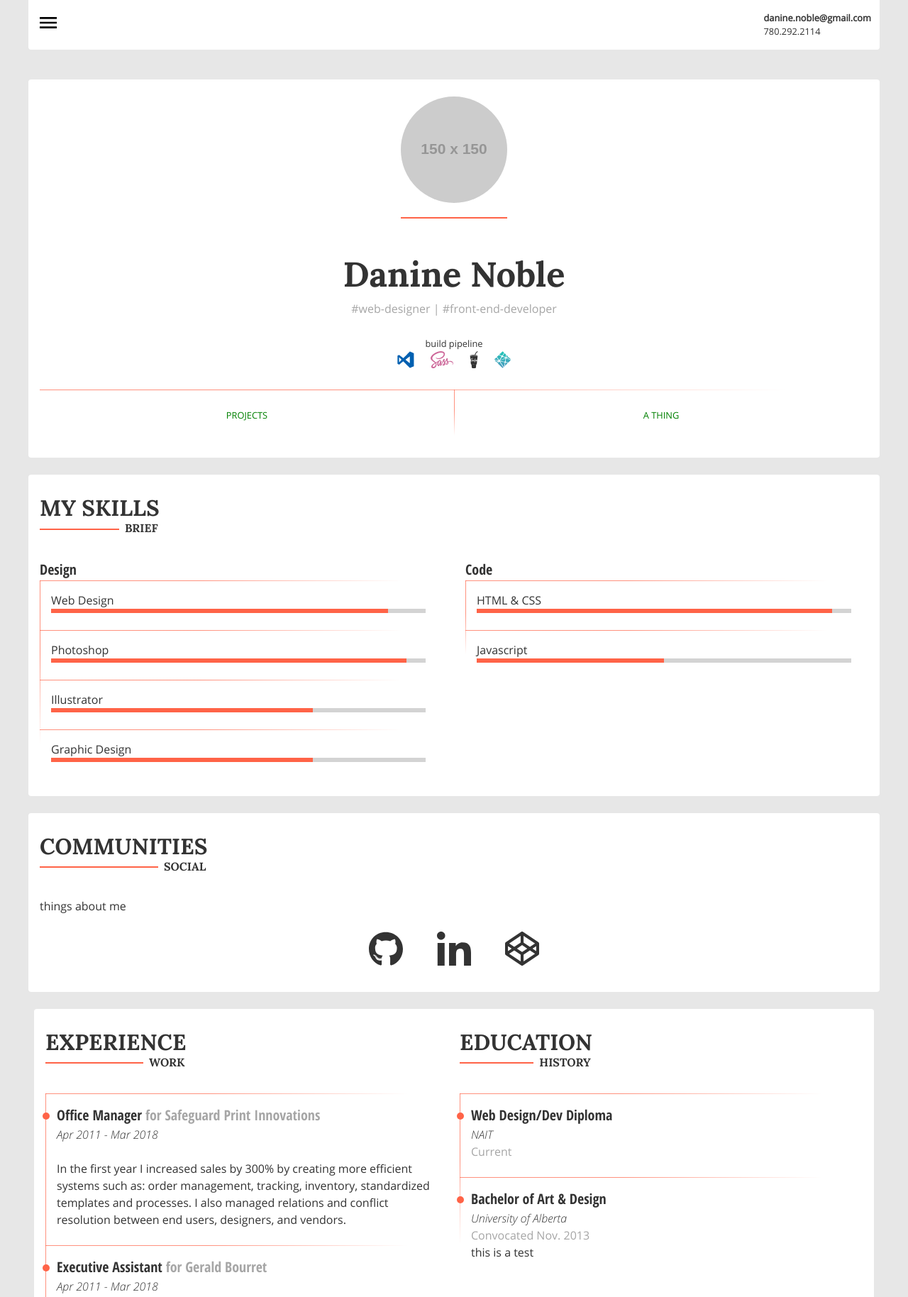
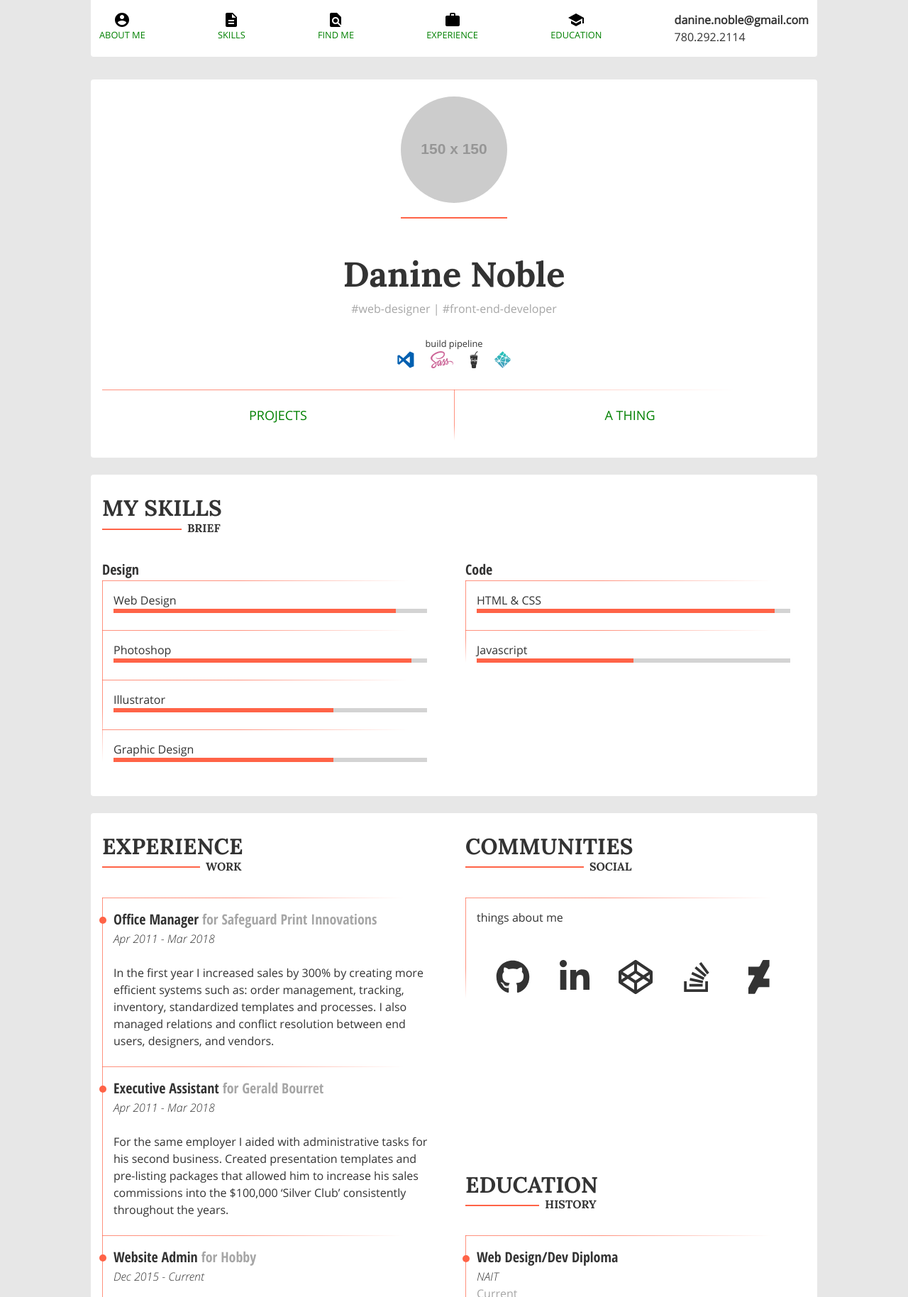
Before and after one commit to nobledm/portfolio, a plain HTML site: page index.html in a window 1280 px wide. Shown: the top 1828 px of the page at 71% size. Drawn offline with Linux system fonts and the light colour scheme; placeholder pictures from the web are drawn by us; files whose address does not match are found by name.

Commit message:
layout and media queries complete

```diff
--- a/index.html
+++ b/index.html
@@ -84,7 +84,62 @@
                 </p>
             </li>
         </ul>
+
+        <ul class="wrapper flex-row-between list-view">
+            <li>
+                <a href="#top">
+                    <svg class="icon block" xmlns="http://www.w3.org/2000/svg" width="24" height="24" viewBox="0 0 24 24">
+                        <path d="M12 2C6.48 2 2 6.48 2 12s4.48 10 10 10 10-4.48 10-10S17.52 2 12 2zm0 3c1.66 0 3 1.34 3 3s-1.34 3-3 3-3-1.34-3-3 1.34-3 3-3zm0 14.2c-2.5 0-4.71-1.28-6-3.22.03-1.99 4-3.08 6-3.08 1.99 0 5.97 1.09 6 3.08-1.29 1.94-3.5 3.22-6 3.22z"/>
+                        <path d="M0 0h24v24H0z" fill="none"/>
+                    </svg>
+                    About Me
+                </a>
+            </li>
+            <li>
+                <a href="#skills">
+                    <svg class="icon block" xmlns="http://www.w3.org/2000/svg" width="24" height="24" viewBox="0 0 24 24">
+                        <path d="M0 0h24v24H0z" fill="none"/>
+                        <path d="M14 2H6c-1.1 0-1.99.9-1.99 2L4 20c0 1.1.89 2 1.99 2H18c1.1 0 2-.9 2-2V8l-6-6zm2 16H8v-2h8v2zm0-4H8v-2h8v2zm-3-5V3.5L18.5 9H13z"/>
+                    </svg>
+                    Skills
+                </a>
+            </li>
+            <li>
+                <a href="#find-me">
+                    <svg class="icon block" xmlns="http://www.w3.org/2000/svg" width="24" height="24" viewBox="0 0 24 24">
+                        <path d="M0 0h24v24H0z" fill="none"/>
+                        <path d="M20 19.59V8l-6-6H6c-1.1 0-1.99.9-1.99 2L4 20c0 1.1.89 2 1.99 2H18c.45 0 .85-.15 1.19-.4l-4.43-4.43c-.8.52-1.74.83-2.76.83-2.76 0-5-2.24-5-5s2.24-5 5-5 5 2.24 5 5c0 1.02-.31 1.96-.83 2.75L20 19.59zM9 13c0 1.66 1.34 3 3 3s3-1.34 3-3-1.34-3-3-3-3 1.34-3 3z"/>
+                    </svg>
+                    Find Me
+                </a>
+            </li>
+            <li>
+                <a href="#exp">
+                    <svg class="icon block" xmlns="http://www.w3.org/2000/svg" width="24" height="24" viewBox="0 0 24 24">
+                        <path d="M0 0h24v24H0z" fill="none"/>
+                        <path d="M20 6h-4V4c0-1.11-.89-2-2-2h-4c-1.11 0-2 .89-2 2v2H4c-1.11 0-1.99.89-1.99 2L2 19c0 1.11.89 2 2 2h16c1.11 0 2-.89 2-2V8c0-1.11-.89-2-2-2zm-6 0h-4V4h4v2z"/>
+                    </svg>
+                    Experience
+                </a>
+            </li>
+            <li>
+                <a href="#education">
+                    <svg class="icon block" xmlns="http://www.w3.org/2000/svg" width="24" height="24" viewBox="0 0 24 24">
+                        <path d="M0 0h24v24H0z" fill="none"/>
+                        <path d="M5 13.18v4L12 21l7-3.82v-4L12 17l-7-3.82zM12 3L1 9l11 6 9-4.91V17h2V9L12 3z"/>
+                    </svg>
+                    Education
+                </a>
+            </li>
+            <li>
+                <p class="contact-info">
+                    <strong class="block">danine.noble@gmail.com</strong>
+                    780.292.2114
+                </p>
+            </li>
+        </ul>
     </nav>
+
     <aside id="menu-panel" class="menu-panel">
         <ul class="mobile-links flex-row-between">
             <li class="mobile-link">
@@ -262,7 +317,7 @@
                     </ul>
                 </div>
 
-                <div class='column'>
+                <div class="column">
                     <h4>Code</h4>
                     <ul class="skill-list border-fade-v">
                         <li class="border-fade-h">
@@ -282,35 +337,55 @@
             </div>
         </section>
 
-        <section id="find-me" class="find-me wrapper">
+        <div class="media-query-grid-2column-2row wrapper">
+            <section id="find-me" class="find-me social-column">
                 <h2 class="underscore">
                     Communities
                     <span class="title-note">Social</span>
                 </h2>
-            <p class="social-desc">
+
+                <div class="border-fade-v">
+                    <p class="social-desc border-fade-h">
                         things about me
                     </p>
                     <ul class="flex-row-center">
-                <li class="flex-center-item">
-                    <svg class="social-icon" xmlns="http://www.w3.org/2000/svg" aria-hidden="true" focusable="false" data-prefix="fab" data-icon="github" class="svg-inline--fa fa-github fa-w-16" role="img" viewBox="0 0 496 512">
+                        <li class="flex-center-item" title="Github">
+                            <svg class="social-icon" xmlns="http://www.w3.org/2000/svg" aria-hidden="true" focusable="false" data-prefix="fab" data-icon="github" role="img" viewBox="0 0 496 512">
                                 <path fill="currentColor" d="M165.9 397.4c0 2-2.3 3.6-5.2 3.6-3.3.3-5.6-1.3-5.6-3.6 0-2 2.3-3.6 5.2-3.6 3-.3 5.6 1.3 5.6 3.6zm-31.1-4.5c-.7 2 1.3 4.3 4.3 4.9 2.6 1 5.6 0 6.2-2s-1.3-4.3-4.3-5.2c-2.6-.7-5.5.3-6.2 2.3zm44.2-1.7c-2.9.7-4.9 2.6-4.6 4.9.3 2 2.9 3.3 5.9 2.6 2.9-.7 4.9-2.6 4.6-4.6-.3-1.9-3-3.2-5.9-2.9zM244.8 8C106.1 8 0 113.3 0 252c0 110.9 69.8 205.8 169.5 239.2 12.8 2.3 17.3-5.6 17.3-12.1 0-6.2-.3-40.4-.3-61.4 0 0-70 15-84.7-29.8 0 0-11.4-29.1-27.8-36.6 0 0-22.9-15.7 1.6-15.4 0 0 24.9 2 38.6 25.8 21.9 38.6 58.6 27.5 72.9 20.9 2.3-16 8.8-27.1 16-33.7-55.9-6.2-112.3-14.3-112.3-110.5 0-27.5 7.6-41.3 23.6-58.9-2.6-6.5-11.1-33.3 2.6-67.9 20.9-6.5 69 27 69 27 20-5.6 41.5-8.5 62.8-8.5s42.8 2.9 62.8 8.5c0 0 48.1-33.6 69-27 13.7 34.7 5.2 61.4 2.6 67.9 16 17.7 25.8 31.5 25.8 58.9 0 96.5-58.9 104.2-114.8 110.5 9.2 7.9 17 22.9 17 46.4 0 33.7-.3 75.4-.3 83.6 0 6.5 4.6 14.4 17.3 12.1C428.2 457.8 496 362.9 496 252 496 113.3 383.5 8 244.8 8zM97.2 352.9c-1.3 1-1 3.3.7 5.2 1.6 1.6 3.9 2.3 5.2 1 1.3-1 1-3.3-.7-5.2-1.6-1.6-3.9-2.3-5.2-1zm-10.8-8.1c-.7 1.3.3 2.9 2.3 3.9 1.6 1 3.6.7 4.3-.7.7-1.3-.3-2.9-2.3-3.9-2-.6-3.6-.3-4.3.7zm32.4 35.6c-1.6 1.3-1 4.3 1.3 6.2 2.3 2.3 5.2 2.6 6.5 1 1.3-1.3.7-4.3-1.3-6.2-2.2-2.3-5.2-2.6-6.5-1zm-11.4-14.7c-1.6 1-1.6 3.6 0 5.9 1.6 2.3 4.3 3.3 5.6 2.3 1.6-1.3 1.6-3.9 0-6.2-1.4-2.3-4-3.3-5.6-2z"/>
                             </svg>
                         </li>
-                <li class="flex-center-item">
-                    <svg class="social-icon" xmlns="http://www.w3.org/2000/svg" aria-hidden="true" focusable="false" data-prefix="fab" data-icon="linkedin-in" class="svg-inline--fa fa-linkedin-in fa-w-14" role="img" viewBox="0 0 448 512">
+                        <li class="flex-center-item" title="LinkedIn">
+                            <svg class="social-icon" xmlns="http://www.w3.org/2000/svg" aria-hidden="true" focusable="false" data-prefix="fab" data-icon="linkedin-in" role="img" viewBox="0 0 448 512">
                                 <path fill="currentColor" d="M100.3 448H7.4V148.9h92.9V448zM53.8 108.1C24.1 108.1 0 83.5 0 53.8S24.1 0 53.8 0s53.8 24.1 53.8 53.8-24.1 54.3-53.8 54.3zM448 448h-92.7V302.4c0-34.7-.7-79.2-48.3-79.2-48.3 0-55.7 37.7-55.7 76.7V448h-92.8V148.9h89.1v40.8h1.3c12.4-23.5 42.7-48.3 87.9-48.3 94 0 111.3 61.9 111.3 142.3V448h-.1z"/>
                             </svg>
                         </li>
-                <li class="flex-center-item">
-                    <svg class="social-icon" xmlns="http://www.w3.org/2000/svg" aria-hidden="true" focusable="false" data-prefix="fab" data-icon="codepen" class="svg-inline--fa fa-codepen fa-w-16" role="img" viewBox="0 0 512 512">
+                        <li class="flex-center-item" title="Code Pen">
+                            <svg class="social-icon" xmlns="http://www.w3.org/2000/svg" aria-hidden="true" focusable="false" data-prefix="fab" data-icon="codepen" role="img" viewBox="0 0 512 512">
                                 <path fill="currentColor" d="M502.285 159.704l-234-156c-7.987-4.915-16.511-4.96-24.571 0l-234 156C3.714 163.703 0 170.847 0 177.989v155.999c0 7.143 3.714 14.286 9.715 18.286l234 156.022c7.987 4.915 16.511 4.96 24.571 0l234-156.022c6-3.999 9.715-11.143 9.715-18.286V177.989c-.001-7.142-3.715-14.286-9.716-18.285zM278 63.131l172.286 114.858-76.857 51.429L278 165.703V63.131zm-44 0v102.572l-95.429 63.715-76.857-51.429L234 63.131zM44 219.132l55.143 36.857L44 292.846v-73.714zm190 229.715L61.714 333.989l76.857-51.429L234 346.275v102.572zm22-140.858l-77.715-52 77.715-52 77.715 52-77.715 52zm22 140.858V346.275l95.429-63.715 76.857 51.429L278 448.847zm190-156.001l-55.143-36.857L468 219.132v73.714z"/>
                             </svg>
                         </li>
+                        <li class="flex-center-item" title="Stack Overflow">
+                            <svg class="social-icon" xmlns="http://www.w3.org/2000/svg" aria-hidden="true" focusable="false" data-prefix="fab" data-icon="stack-overflow" role="img" viewBox="0 0 384 512">
+                                <path fill="currentColor" d="M290.7 311L95 269.7 86.8 309l195.7 41zm51-87L188.2 95.7l-25.5 30.8 153.5 128.3zm-31.2 39.7L129.2 179l-16.7 36.5L293.7 300zM262 32l-32 24 119.3 160.3 32-24zm20.5 328h-200v39.7h200zm39.7 80H42.7V320h-40v160h359.5V320h-40z"/>
+                            </svg>
+                        </li>
+                        <li class="flex-center-item" title="Deviant Art">
+                            <?xml version="1.0" encoding="UTF-8"?>
+                            <svg class="social-icon" version="1.1" viewBox="0 0 207 206.5" xml:space="preserve" xmlns="http://www.w3.org/2000/svg" xmlns:xlink="http://www.w3.org/1999/xlink">
+                            <g transform="matrix(1.3333 0 0 -1.3333 0 206.46)">
+                                <g transform="translate(95.826 154.84)">
+                                    <path fill="currentColor" d="m32.3 0h-28.2l-2.8-2.8-13.3-25.3-4.2-2.8h-47.4v-38.7h26.1l2.3-2.8-28.4-54.2v-28.2h28.1l2.8 2.8 13.3 25.3 4.2 2.8h47.4v38.7h-26l-2.3 2.8 28.4 54.2v28.2z" />
+                                </g>
+                                <defs><line id="a" x1="32.3" x2="32.3" y2="154.8"/></defs>
+                                <clipPath><use xlink:href="#a"/></clipPath>
+                            </g>
+                            </svg>
+                        </li>
                     </ul>
+                </div>
             </section>
 
-        <div class="media-query-row">
-            <section id="exp" class="work-xp wrapper xp-column">
+            <section id="exp" class="work-xp xp-column">
                 <h2 class="underscore">
                     Experience
                     <span class="title-note">Work</span>
@@ -343,13 +418,13 @@
 
                     <li class="border-fade-h">
                         <h4 class="timeline-dot">TBD <span class="lighten">@ TBD</span></h4>
-                        <p class="italic">May 2019 - Current</p>
+                        <p class="italic">May 2019</p>
                         <p>Proident sint aliquip sunt tempor cillum mollit esse deserunt consequat fugiat nisi.</p>
                     </li>
                 </ul>
             </section>
 
-            <section id="education" class="education wrapper edu-column">
+            <section id="education" class="education edu-column">
                 <h2 class="underscore">
                     Education
                     <span class="title-note">History</span>
@@ -365,7 +440,6 @@
                         <h4 class="timeline-dot">Bachelor of Art &amp; Design</h4>
                         <p class="italic">University of Alberta</p>
                         <p class="lighten">Convocated Nov. 2013</p>
-                        <p class="hidden">this is a test</p>
                     </li>
                 </ul>
             </section>
@@ -378,11 +452,17 @@
             </h2>
 
             <form id="contact-form" class="contact-form" action="">
+                <div class="media-query-row">
+                    <div class="column">
                         <label class="block lighten" for="name">Full Name:</label>
                         <input id="name" class="name" type="text" />
+                    </div>
 
+                    <div class="column">
                         <label class="block lighten" for="email">Email Address:</label>
                         <input id="email" class="email" type="email" />
+                    </div>
+                </div>
 
                 <label class="block lighten" for="message">Your Message:</label>
                 <textarea id="message" class="message"></textarea>
--- a/scss/site/_content.scss
+++ b/scss/site/_content.scss
@@ -43,11 +43,13 @@
 
 .social-icon {
     width: 3rem;
+    max-height: 3rem;
 }
 
 .skill-list li,
 .xp-list li,
-.edu-list li {
+.edu-list li,
+.social-desc {
     padding: 1rem 0.5rem 1.5rem 1rem;
 }
 .skill-list li:last-of-type,
--- a/scss/site/_header.scss
+++ b/scss/site/_header.scss
@@ -26,4 +26,5 @@ h1 { margin-top: 3rem; }
 .link-button {
     flex: 50%;
     line-height: 4.5rem;
+    font-size: calc(13px + 0.5vw);
 }
--- a/scss/site/_nav.scss
+++ b/scss/site/_nav.scss
@@ -51,7 +51,18 @@
 }
 
 .menu-panel a:hover,
-.menu-panel a:active {
+.menu-panel a:active,
+.list-view a:hover,
+.list-view a:active {
   color: lightgreen;
   fill: lightgreen;
 }
+
+/* List View */
+.list-view {
+  display: none;
+
+  .icon {
+    margin: 0 auto;
+  }
+}
--- a/scss/site/_queries.scss
+++ b/scss/site/_queries.scss
@@ -1,6 +1,9 @@
-@media(min-width: 676px) {
+@media(min-width: 650px) {
     .hidden { display: block; }
 
+    .contact-info {
+        font-size: calc(14px + 0.1vw);
+    }
 
     .media-query-row {
         display: flex;
@@ -8,13 +11,36 @@
     .column {
         width: calc(50% - 1rem);
     }
-    .xp-column,
+
+    .media-query-grid-2column-2row {
+        display: grid;
+    }
+    .xp-column {
+        grid-area: xp;
+        border-radius: 0.25rem 0 0 0.25rem;
+        margin-right: -1.5rem;
+        padding-right: 3rem;
+    }
     .edu-column {
-        width: 50%;
+        grid-area: edu;
+        border-radius: 0 0 0.25rem 0;
+    }
+    .social-column {
+        grid-area: social;
+        height: 100%;
+        border-radius: 0 0.25rem 0 0;
+        z-index: 5;
+    }
+}
+
+@media(min-width: 1000px) {
+    .icon-view { display: none; }
+    .list-view { display: flex; }
+
+    .flex-center-item {
+        width: calc((100% - (1.5rem * 2)) / 5);
     }
 
-    .xp-column {
-        border-radius: 0.25rem 0 0 0.25rem;
-        margin-right: -1.5rem;
-    }
+    .contact-info { font-size: 1rem; }
+    .link-button { font-size: 1.125rem; }
 }
--- a/scss/site/_utility.scss
+++ b/scss/site/_utility.scss
@@ -19,16 +19,8 @@
 .media-query-row {
     justify-content: space-between;
 }
-.media-query-row {
-    display: block;
-    flex-wrap: wrap;
-    max-width: 75rem;
-    margin-right: auto;
-    margin-left: auto;
-}
 .flex-row-center {
     justify-content: center;
-    max-width: 21rem;
     margin-left: auto;
     margin-right: auto;
 }
@@ -37,10 +29,21 @@
     width: calc((100% - (1.5rem * 2)) / 3);
 }
 
+.media-query-row,
+.media-query-grid-2column-2row {
+    display: block;
+}
+.media-query-grid-2column-2row {
+    grid-template-columns: repeat(2, 50%);
+    grid-template-areas:
+        "xp social"
+        "xp edu";
+}
+
 .wrapper {
     position: relative;
     width: 97%;
-    max-width: 75rem;
+    max-width: 64rem;
     margin-left: auto;
     margin-right: auto;
 }
@@ -48,13 +51,6 @@
 .section {
     margin-bottom: 4.5rem;
 }
-
-// .grid-4column {
-//     display: grid;
-//     grid-template-columns: repeat(4, 1fr);
-//     grid-column-gap: 1rem;
-//     grid-row-gap: 1.5rem;
-// }
 
 /* Effects */
 .circle {
@@ -85,6 +81,6 @@
         top: 0;
         width: 1px;
         height: 100%;
-        background: linear-gradient(to bottom, rgba(255, 99, 71, 0.7) 40%, rgba(255, 38, 0, 0) 90%);
+        background: linear-gradient(to bottom, rgba(255, 99, 71, 0.7) 70%, rgba(255, 38, 0, 0) 100%);
     }
 }
--- a/scss/style.scss
+++ b/scss/style.scss
@@ -1,5 +1,3 @@
 @import 'init/index';
 @import 'site/index';
 @import 'typography/index';
-
-/* https://beshley.com/vcard/index-gradient.html# */
```
Also changed, not shown: css/style.min.css, 1 other file. Lines whose indentation alone changed are shown as unchanged.
